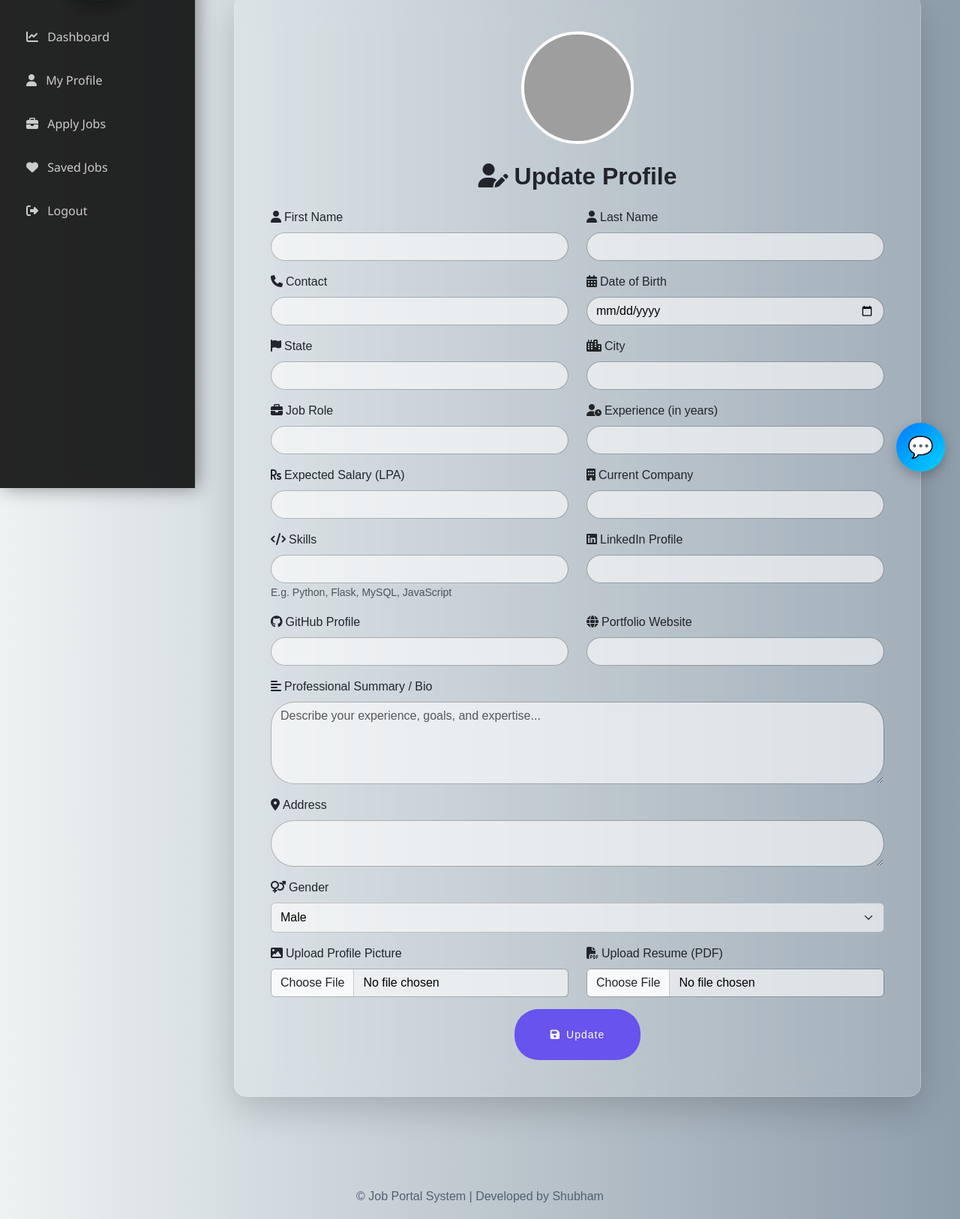
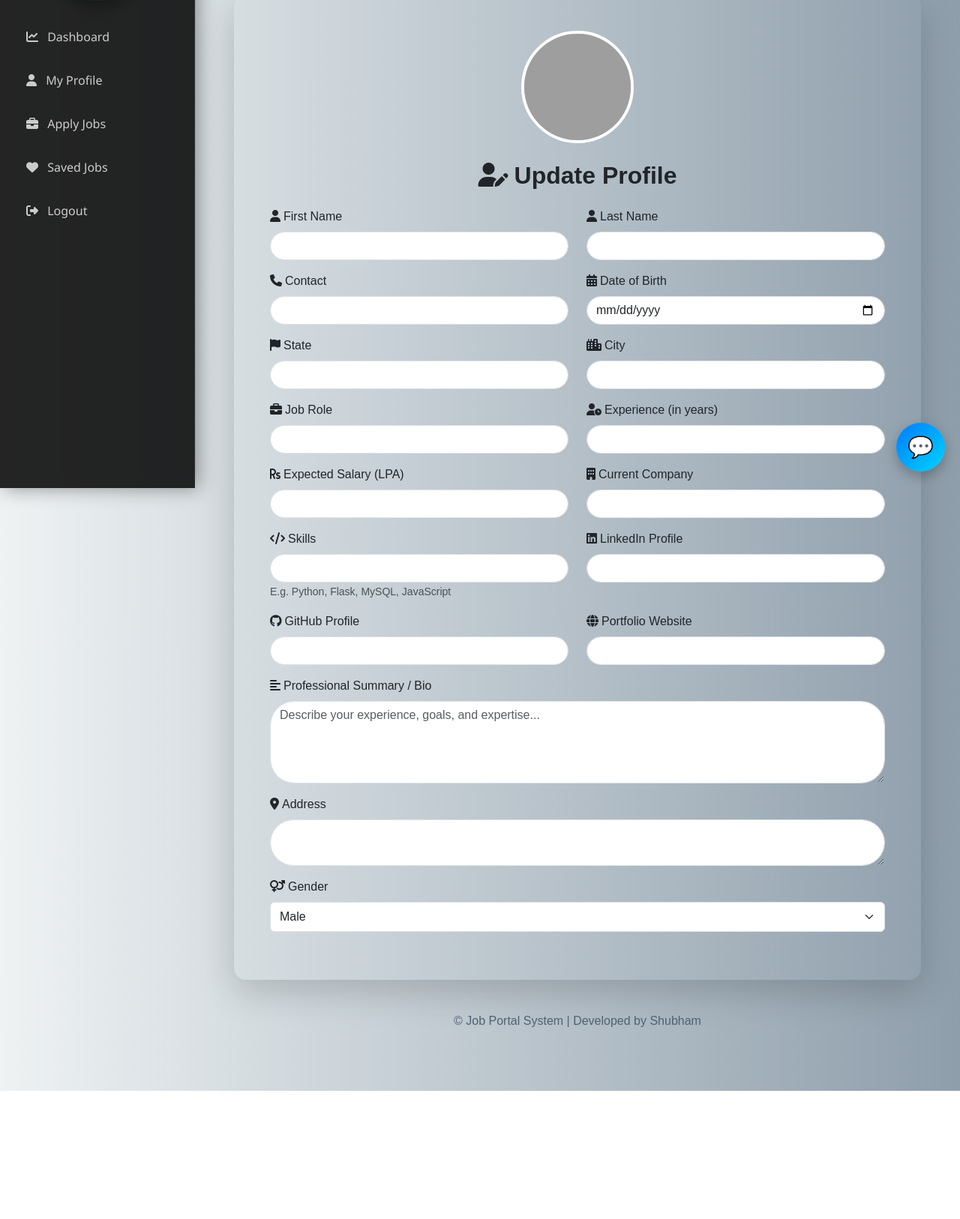
Before and after one commit to Shubham-405/NextHire-Job-Portal-System, a Django app: template app/templates/app/candidate/update_profile.html in a window 1280 px wide. Shown: the part 149-1775 px from the top of the page at 75% size. After the commit the page ends 1604 px from the top, so only its background shows below. Run offline with Django 5.2, Linux system fonts and the light colour scheme; the template is opened without the code that fills it, so the values that code supplies are empty; some web fonts are replaced; grey boxes are pictures that could not be loaded.

Commit message:
Update update_profile.html

```diff
--- a/app/templates/app/candidate/update_profile.html
+++ b/app/templates/app/candidate/update_profile.html
@@ -129,68 +129,7 @@
         </select>
       </div>
 
-      <div class="row mb-3">
-        <div class="col-md-6">
-          <label for="profile_pic" class="form-label text-dark"><i class="fas fa-image me-1"></i>Upload Profile Picture</label>
-          <input type="file" name="profile_pic" id="profile_pic" class="form-control">
-          {% if candidate.profile_pic %}
-            <img src="{{ candidate.profile_pic.url }}" alt="Profile" class="img-thumbnail mt-2" width="120">
-          {% endif %}
-        </div>
-        <div class="col-md-6">
-          <label for="resume" class="form-label text-dark"><i class="fas fa-file-pdf me-1"></i>Upload Resume (PDF)</label>
-          <input type="file" name="resume" id="resume" class="form-control ">
-        </div>
-      </div>
 
-      <div class="text-center">
-        <button type="submit" class="btn btn-primary px-5 rounded-5"><i class="fas fa-save me-2"></i>Update</button>
-      </div>
-    </form>
-  </div>
-</div>
-
-<!-- Styles -->
-<style>
-  .glass-box {
-    background: rgba(255, 255, 255, 0.15);
-    backdrop-filter: blur(20px);
-    -webkit-backdrop-filter: blur(20px);
-    border: 1px solid rgba(255, 255, 255, 0.2);
-    border-radius: 20px;
-    box-shadow: 0 8px 32px rgba(0, 0, 0, 0.3);
-  }
-
-  .form-control, .form-select {
-    background-color: rgba(255, 255, 255, 0.6);
-    color: #000;
-    border: 1px solid rgba(0, 0, 0, 0.2);
-  }
-
-  .form-control:focus, .form-select:focus {
-    box-shadow: 0 0 10px #007bff;
-    border-color: #007bff;
-    background-color: rgba(255, 255, 255, 0.8);
-    color: #000;
-  }
-
-  label {
-    font-weight: 500;
-  }
-
-  .custom-alert {
-    background-color: rgba(30, 30, 30, 0.85); /* dark background */
-    color: #f1f1f1;                           /* light text */
-    border: 1px solid rgba(255, 255, 255, 0.2);
-    border-radius: 12px;
-    box-shadow: 0 8px 24px rgba(0, 0, 0, 0.6);
-    padding: 15px 20px;
-    font-size: 16px;
-  }
-
-  .btn-close-white {
-    filter: brightness(0) invert(1); /* makes close button white */
-  }
 
 
 </style>
```
